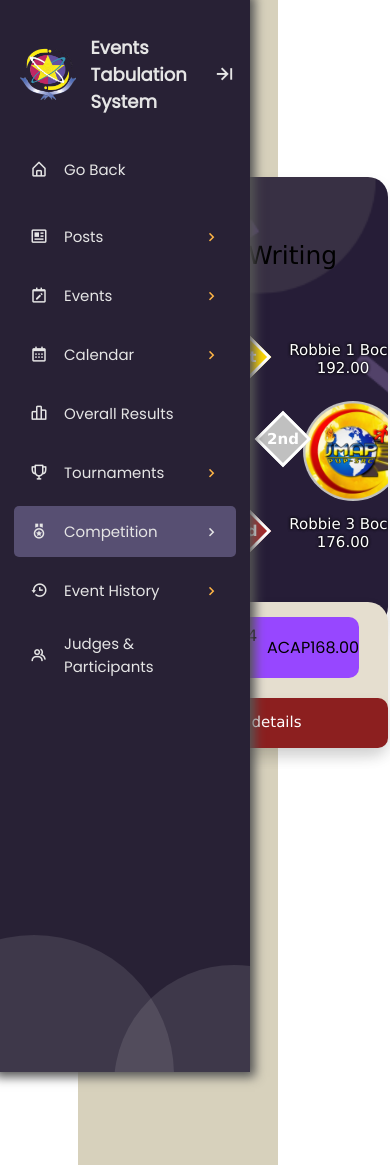
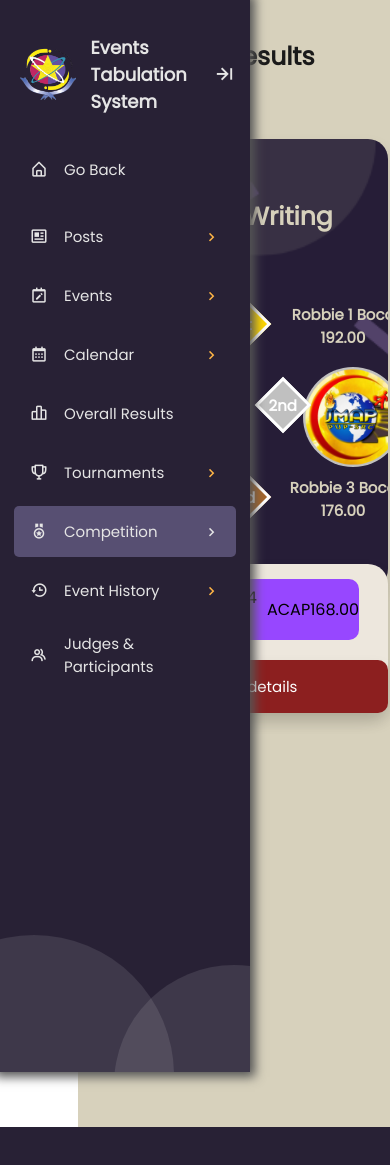
Before and after one commit to rhenzcasunuran/ETS, a PHP site: page /COM-manage_results_page.php in a window 390 px wide, after a click that opens the changed part. After the commit the page ends 1127 px from the top, so only its background shows below. Run offline with PHP 8.4, Linux system fonts and the light colour scheme; data comes from the database, SQL or seed files in the repository.

Commit message:
Add files via upload

```diff
--- a/manage_results_page/COM-display_accordions.php
+++ b/manage_results_page/COM-display_accordions.php
@@ -24,7 +24,8 @@ $result = $conn->query($sql);
 
 // If there are competitions, generate HTML code for each of them
 if ($result->num_rows > 0) {
-    ?> <script type="text/javascript">document.getElementById('empty').remove();</script>
+    ?> <script type="text/javascript">document.getElementById('empty').remove();
+    document.getElementById('search').style.display = 'block';</script>
     <?php
     while($row = $result->fetch_assoc()) {
         $competition_id = $row["competition_id"];
--- a/manage_results_page/COM-manage_results_page.css
+++ b/manage_results_page/COM-manage_results_page.css
@@ -1,5 +1,9 @@
+html, body {
+    overflow-x: hidden;
+}
 body {
     overflow-x: hidden;
+    position: relative
 }
 .removespace{
     position: relative;
@@ -37,7 +41,6 @@ body {
 }
 .empty_header {
     font-size: 45px;
-    color: #3d256e;
     margin: 15px;
     margin-top: 10%;
     margin-left: auto;
@@ -46,7 +49,6 @@ body {
 }
 .empty_p {
     font-size: 18px;
-    color: #4d4460;
     margin-bottom: 18px;
     margin-left: auto;
     margin-right: auto;
@@ -55,7 +57,7 @@ body {
 }
 .go_to_tobepubBtn {
     border: none;
-    background-color: #6c1414;
+    background-color: #5a1010;
     padding: 15px 10px 15px 10px;
     border-radius: 25px;
     max-height: 50px;
@@ -63,23 +65,26 @@ body {
     margin-left: auto;
     margin-right: auto;
     display: flex;
+    flex-direction: row;
     align-items: center;
     justify-content: center;
     transition: all .5s ease;
     cursor: pointer;
+    color: white;
+    min-height: 70px !important;
+    font-size: 30px;
 }
 .go_to_tobepubBtn:hover {
-    background-color: #8d1b1b;
+    background-color: #d52020 !important;
+    color: white !important;
 }
 .btnContent {
     display: inline-block;
-    font-size: 15px;
     color: white;
+    padding-left: 10px;
 }
 h1 {
     font-size: 38px;
-    font-family: verdana;
-    color: black;
     margin-left: 30px;
     margin-top: 40px;
 }
@@ -96,7 +101,6 @@ input:focus {
 button {
     color: black;
     font-size: 25px;
-    font-family: verdana;
     border: none;
     padding-left: 70px;
     padding-top: 40px;
@@ -124,7 +128,8 @@ button {
     flex-direction: column;
 }
 button:hover:not(.activeButton){
-    background-color: rgb(255, 252, 245);
+    background-color: var(--color-text);
+    color: var(--color-body);
 }
 .left{
     margin-left: 30px;
@@ -153,6 +158,8 @@ i.fa-search {
 .searchInput {
     width:79%;
     min-width: 135px;
+    border: none !important;
+    background-color: white !important;
 }
 .container {
     display: flex;
@@ -173,7 +180,7 @@ i.fa-search {
     border-radius: 20px;
     width: 98%;
     min-height: 200px;
-    background-color: rgb(229, 222, 207);
+    background-color: var(--color-content);
     box-shadow: 0px 8px 15px rgba(0, 0, 0, 0.1);
     border: black;
     /*margin-left: auto;*/
@@ -182,9 +189,9 @@ i.fa-search {
     height:fit-content;
 }
 .activeButton {
-    background-image: url("v.png");
+    background-image: var(--url-accordion);
     background-size: cover;
-    color: white;
+    color: var(--color-body) !important;
 }
 .activeButton:hover {
     box-shadow: 0 5px 15px rgba(200, 192, 214, 0.4);
@@ -278,7 +285,7 @@ i.fa-search {
     background-color: silver;
 }
 .third {
-    background-color: brown;
+    background-color: rgb(165, 101, 42);
 }
 .smallDiamond {
     height: 40px;
@@ -287,17 +294,15 @@ i.fa-search {
 }
 .diamondText {
     transform: rotate(-45deg);
-    font-family: verdana;
     font-size: 15px;
     color: white;
     margin: auto;
 }
 .winnerDetails {
-    text-shadow: 0 0 3px black, 0 0 3px black;
+    font-weight: bold;
     text-align:center;
-    font-family: verdana;
     font-size: 15px;
-    color: white;
+    color: var(--color-body);
     margin-top: 8px;
 }
 td {
@@ -350,6 +355,14 @@ table {
 .accordion {
     background-color: var(--color-accordion);
     color: var(--color-text);
+    font-weight: bold;
+}
+.no-result {
+    margin-top: -85px;
+    margin-left: auto;
+    margin-right: auto;
+    margin-bottom: -200px;
+    aspect-ratio: 1/1;
 }
 @media screen and (max-width:460px){
     .top3Container {
@@ -359,7 +372,7 @@ table {
         width: 100% !important;
     }
     .actualbody {
-        width: 100% !important;
+        width: 83.5% !important;
         min-height: 120vh !important;
     }
     button {
@@ -376,7 +389,13 @@ table {
         min-height: 127vh !important;
     }
     .sidebar.open ~ .home-section {
-        width: calc(100% - 190px) !important;
+        width: calc(100% - 70px) !important;
+    }
+    .no-result {
+        margin-bottom: -100px;
+        margin-top: -60px;
+        height: 50%;
+        width: 100%;
     }
 }
 /* Styles for phone */
@@ -469,11 +488,10 @@ table {
         margin-top: -4px;
     }
     .winnerDetails {
-        text-shadow: 0 0 3px black, 0 0 3px black;
+        font-weight: bold;
         text-align:center;
-        font-family: verdana;
         font-size: 15px;
-        color: white;
+        color: var(--color-body);
         margin: auto;
     }
 }
```
Also changed, not shown: manage_results_page/no_result.png (added), manage_results_page/v2.png (added).
